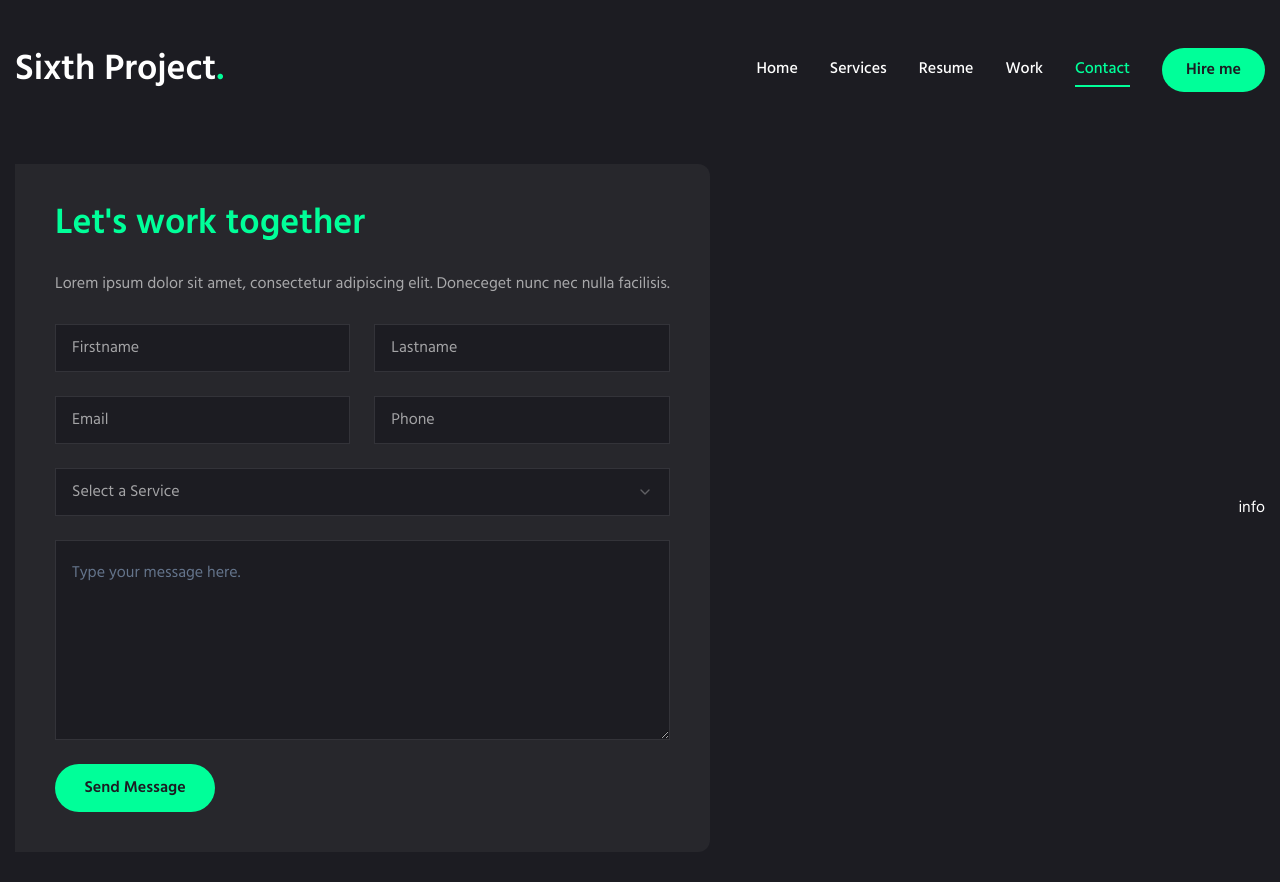
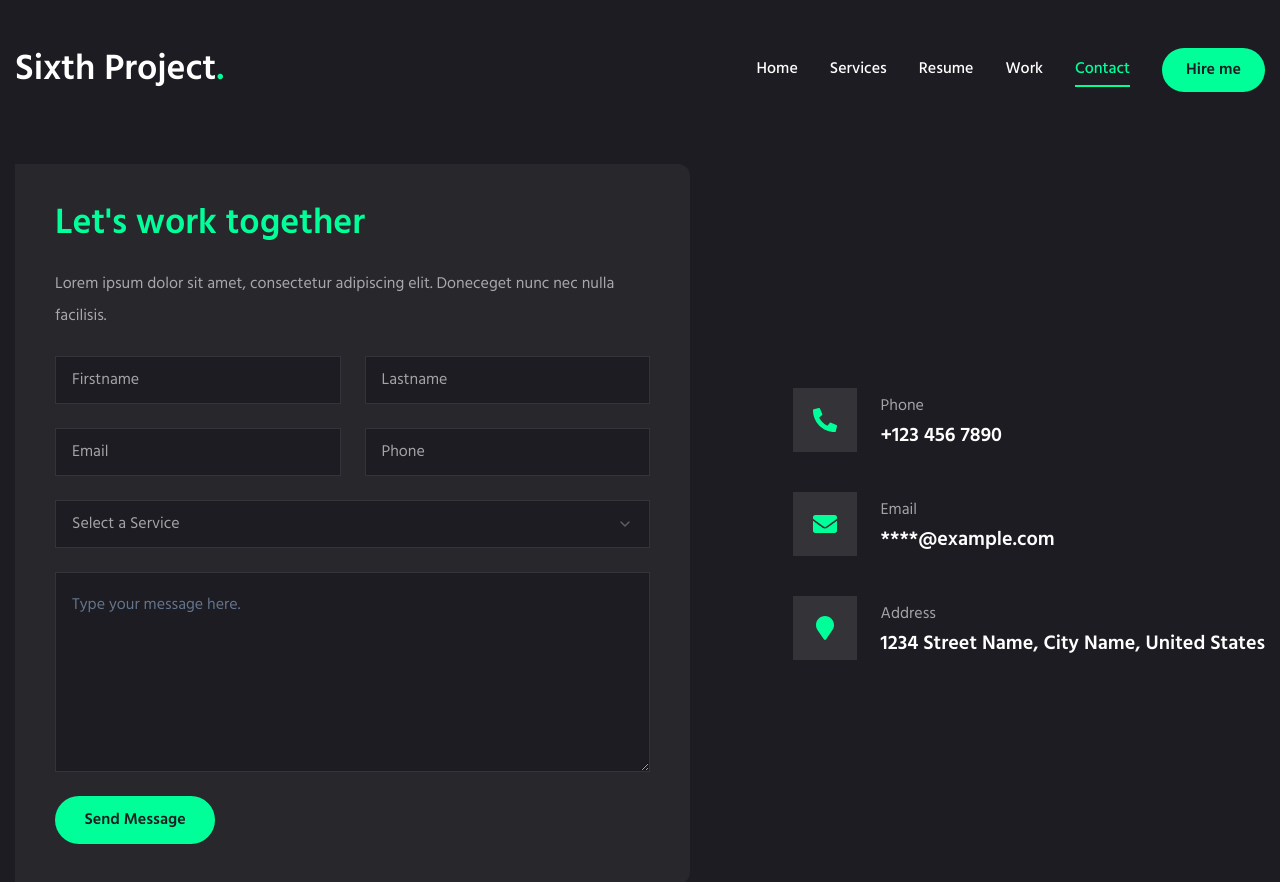
Before and after one commit to tatsuro13/portfolio2, a Next.js app: page /contact in a window 1280 px wide. Shown: the top 882 px of the page. Built offline with nearby package versions, Linux system fonts and the light colour scheme.

Commit message:
Contactページの情報表示を改善し、リンクを追加してボタンを更新

```diff
--- a/app/contact/page.tsx
+++ b/app/contact/page.tsx
@@ -16,7 +16,6 @@
 import { Textarea } from "@/components/ui/textarea";
 import { Button } from "@/components/ui/button";
 
-// eslint-disable-next-line @typescript-eslint/no-unused-vars
 const info = [
   {
     icon: <FaPhoneAlt />,
@@ -47,7 +46,7 @@
     >
       <div className="container mx-auto">
         <div className="flex flex-col xl:flex-row gap-8">
-          <div className="xl:h-[54%] order-2 xl:order-none">
+          <div className="xl:w-[54%] order-2 xl:order-none">
             <form className="flex flex-col gap-6 p-10 bg-[#27272c] rounded-e-xl">
               <h3 className="text-4xl text-accent">{`Let's work together`}</h3>
               <p className="text-white/60">
@@ -86,7 +85,20 @@
             </form>
           </div>
           <div className="flex-1 flex items-center xl:justify-end order-1 xl:order-none mb-8 xl:mb-0">
-            info
+            {/* info */}
+            <ul className="flex flex-col gap-10">
+              {info.map((item, index) => (
+                <li key={index} className="flex gap-6 items-center">
+                  <div className="w-12 h-12 xl:w-16 xl:h-16 flex items-center justify-center rounded-md bg-[#333338] text-accent">
+                    <div className="text-2xl">{item.icon}</div>
+                  </div>
+                  <div className="flex-1">
+                    <p className="text-white/60">{item.title}</p>
+                    <h3 className="text-xl">{item.description}</h3>
+                  </div>
+                </li>
+              ))}
+            </ul>
           </div>
         </div>
       </div>
--- a/app/page.tsx
+++ b/app/page.tsx
@@ -6,6 +6,7 @@
 import Social from "@/components/Social";
 import Photo from "@/components/Photo";
 import Stats from "@/components/Stats";
+import Link from "next/link";
 
 const Home: FC = () => {
   return (
@@ -24,6 +25,7 @@
               I strive to incorporate the latest technologies in my development.
             </p>
             <div className="flex flex-col gap-8 items-center xl:flex-row">
+              <Link href={"/contact"}>
                 <Button
                   variant="outline"
                   size="lg"
@@ -32,6 +34,7 @@
                   <span>hire me</span>
                   <MdOutlineEmail className="text-xl" />
                 </Button>
+              </Link>
               <div className="mb-8 xl:mb-0">
                 <Social
                   containerStyles="flex gap-6"
```
Lines whose indentation alone changed are shown as unchanged.
